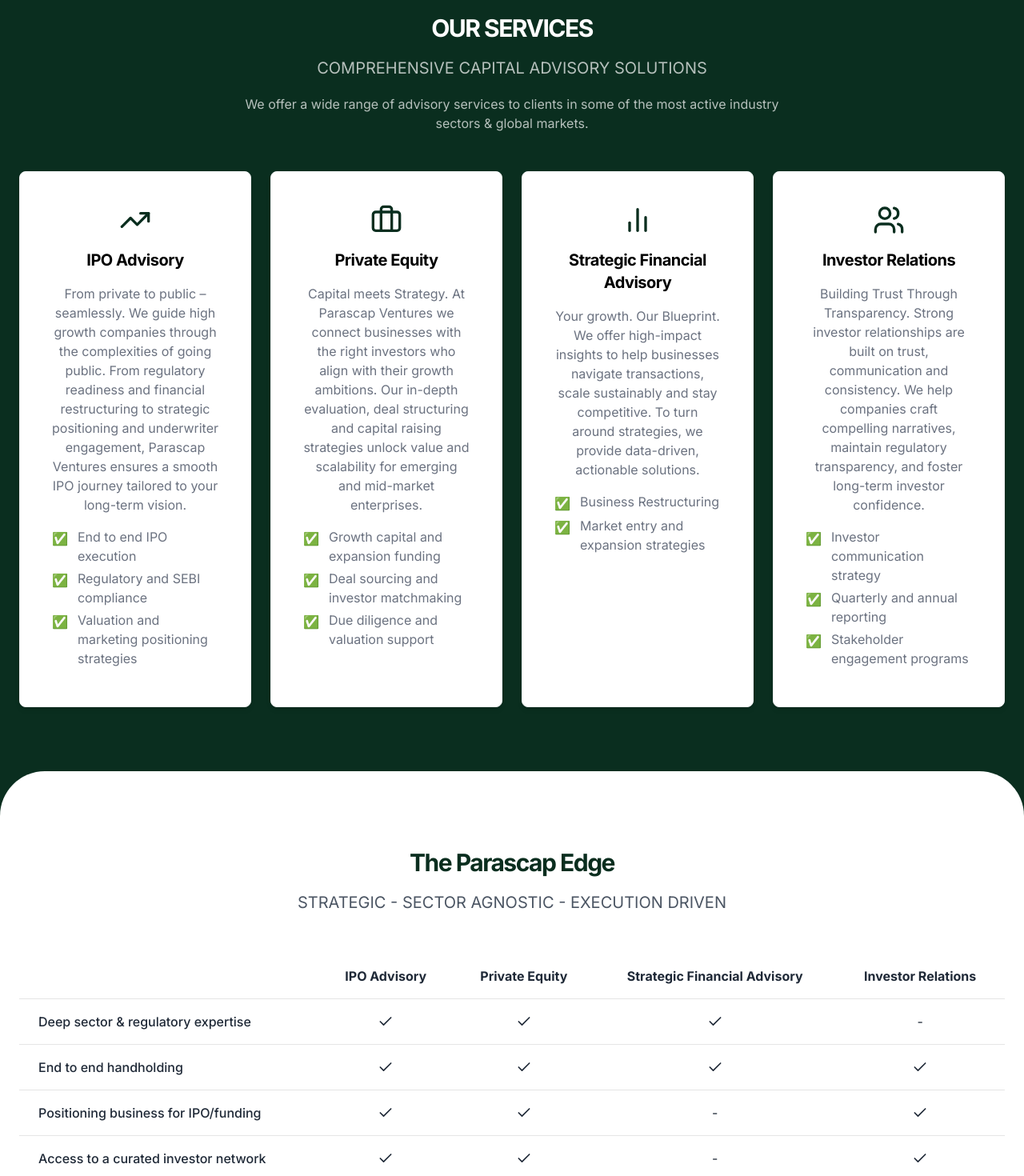
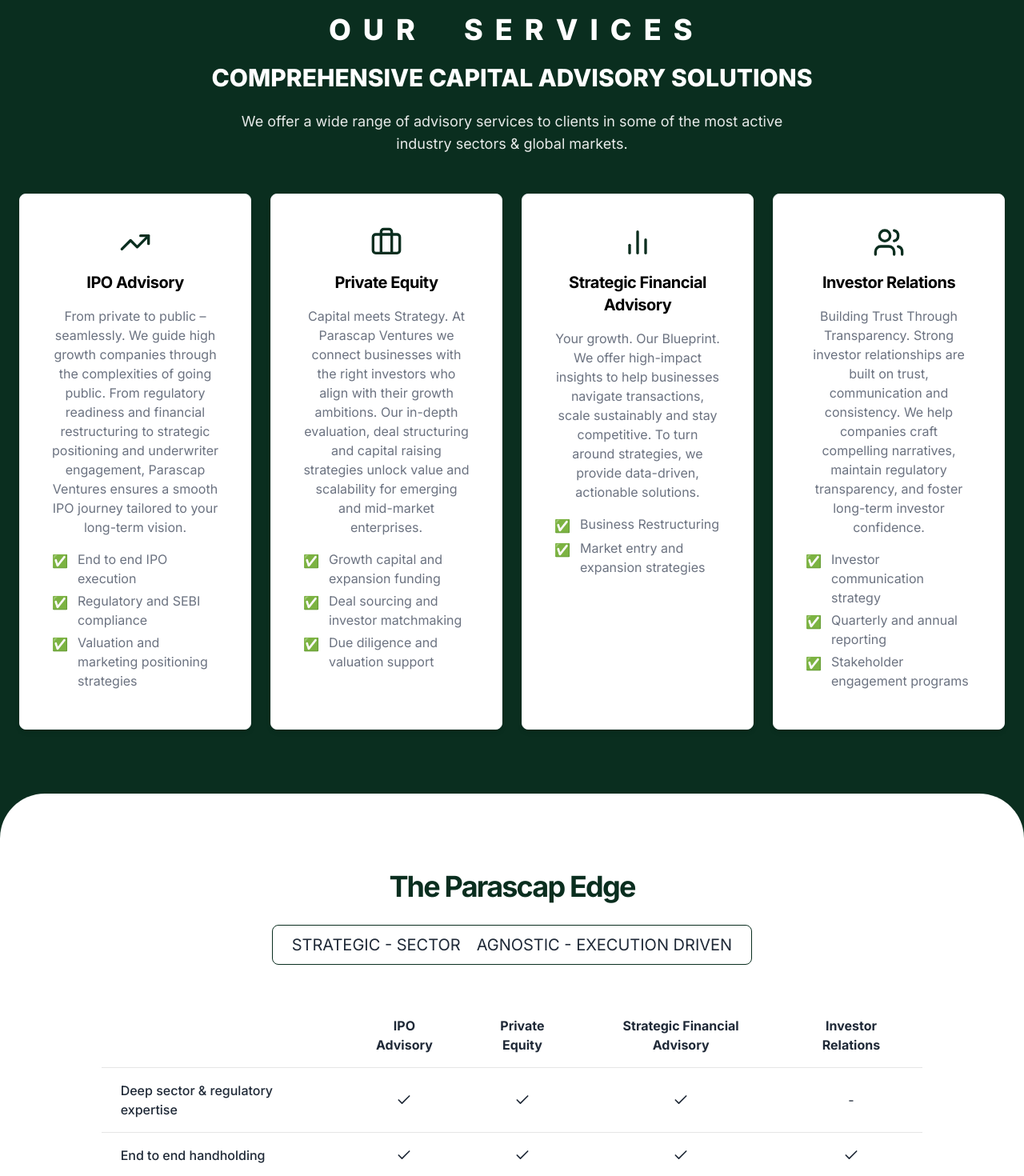
Before and after one commit to nitishjha65/parascap, a Next.js app: page / in a window 1280 px wide. Shown: the part 1760-3230 px from the top of the page at 80% size. Built offline with nearby package versions, Linux system fonts and the light colour scheme.

Commit message:
font sizes and bold

```diff
--- a/app/about/page.tsx
+++ b/app/about/page.tsx
@@ -128,11 +128,20 @@ export default function AboutPage() {
   return (
     <main className="flex min-h-screen flex-col ">
       {/* Hero Section */}
-      <div className="container mt-10 py-8 md:py-12 px-4 md:px-10">
-        <h1 className="text-3xl md:text-4xl font-bold mb-5">
+      <div className=" mt-5 py-8 md:py-12 px-4 md:px-10 flex flex-col items-center justify-center text-center space-y-4">
+        {/* <h1 className="text-3xl md:text-4xl font-bold mb-5">
           From Strategy To Execution -{" "}
           <span className="text-[#4CAF50] font-semibold">Meet The Team</span>
+        </h1> */}
+        <h1 className="text-3xl md:text-4xl font-bold mb-2">
+          From Strategy To Execution
         </h1>
+
+        <h2>
+          <span className="text-[#4CAF50] text-3xl  font-extrabold">
+            Meet The Team
+          </span>
+        </h2>
         <p className="text-lg text-gray-600 max-w-4xl">
           {`At Parascap Ventures, our team blends deep financial expertise with an
           entrepreneurial mindset. We’re more than advisors-we are strategic
@@ -149,7 +158,7 @@ export default function AboutPage() {
       <div className="bg-[#E7FFC8]">
         {/* Team Section */}
         <section className="w-full py-12 md:py-16 ">
-          <div className="container px-4 md:px-6">
+          <div className=" px-4 md:px-6">
             {/* <h2 className="text-2xl font-bold mb-8 text-center">
               people{" "}
               <span className="text-[#4CAF50] font-semibold">committed </span>to
@@ -371,9 +380,9 @@ export default function AboutPage() {
             <div className="bg-[#E7FFC8]">
               {/* Team Section */}
               <section className="w-full py-12 md:py-16">
-                <div className="container px-4 md:px-6">
-                  <h2 className="text-2xl font-bold mb-8 text-center">
-                    people{" "}
+                <div className=" px-4 md:px-6">
+                  <h2 className=" text-2xl md:text-3xl font-bold mb-8 md:mb-16 text-center">
+                    People{" "}
                     <span className="text-[#4CAF50] font-semibold">
                       committed{" "}
                     </span>
@@ -437,10 +446,16 @@ export default function AboutPage() {
           <div className="">
             <div className="flex flex-col items-center justify-center space-y-4 text-center mb-12">
               <div className="space-y-2">
-                <h2 className="text-3xl font-bold tracking-tighter sm:text-4xl md:text-5xl">
+                {/* <h2 className="text-3xl font-bold tracking-tighter sm:text-4xl md:text-5xl">
                   Our Work
+                </h2> */}
+
+                <h2 className="text-2xl md:text-4xl font-extrabold md:tracking-widest text-white">
+                  {`O U R `} &nbsp;&nbsp;{` W O R K`}
                 </h2>
-                <p className="max-w-[900px] text-gray-300 md:text-xl/relaxed lg:text-base/relaxed xl:text-xl/relaxed">
+                {/* <p className="max-w-[900px] text-gray-300 md:text-xl/relaxed lg:text-base/relaxed xl:text-xl/relaxed">
+                 */}
+                <p className="text-white font-extrabold text-xl md:text-3xl/relaxed lg:text-3xl/relaxed">
                   Featured success stories from our portfolio
                 </p>
               </div>
@@ -499,7 +514,7 @@ export default function AboutPage() {
             </div>
             {/* Industries subsection */}
             <div className="mt-16">
-              <h3 className="text-xl font-bold mb-8 text-center">
+              <h3 className="text-xl md:text-3xl font-bold mb-8 text-center">
                 Some of the clients we are working with
               </h3>
 
@@ -511,12 +526,12 @@ export default function AboutPage() {
 
               <div className="w-full py-12 md:py-16 mt-16 rounded-t-parascaporderRadius bg-parascap-green  ">
                 <div className=" px-4 md:px-6">
-                  <h2 className="text-2xl md:text-3xl font-bold mb-24 text-center ">
+                  <h2 className="text-2xl md:text-4xl md:font-extrabold mb-8 text-center ">
                     Why Partner With Us
                   </h2>
-                  {/* <p className="text-center  text-white/70  mb-12 max-w-3xl mx-auto">
+                  <p className="text-center text-xl md:text-2xl text-white  mb-12 max-w-3xl mx-auto">
                     OUR COMMITMENT TO YOUR SUCCESS IS REFLECTED IN OUR APPROACH.
-                  </p> */}
+                  </p>
 
                   {/* ////////////////////////////////////// */}
                   <div className="flex flex-col md:flex-row justify-between items-center gap-8">
--- a/app/page.tsx
+++ b/app/page.tsx
@@ -253,7 +253,7 @@ export default function Home() {
           <div className="relative top-40 w-full  md:justify-center pointer-events-none hidden md:flex">
             <div
               ref={titleRef}
-              className="text-3xl  text-black font-bold  opacity-0 translate-y-4 transition-all"
+              className="text-4xl  text-black font-bold  opacity-0 translate-y-4 transition-all"
             >
               GROWTH BEGINS WITH CLARITY
             </div>
@@ -315,13 +315,17 @@ export default function Home() {
       <section className="w-full pt-12 pb-6 md:pt-24 md:pb-18 bg-[#0a2e1f] text-white rounded-t-parascaporderRadius mx-auto">
         <div className=" px-4 md:px-6">
           <div className="flex flex-col items-center space-y-4 text-center mb-12">
-            <h2 className="text-3xl font-bold tracking-tighter">
-              OUR SERVICES
+            {/* <h2 className="text-3xl font-bold tracking-tighter"> */}
+            <h2 className="text-2xl md:text-4xl font-extrabold md:tracking-widest text-white">
+              {`O U R `} &nbsp;&nbsp;&nbsp;{`  S E R V I C E S`}
             </h2>
-            <p className="max-w-[700px] text-white/70 md:text-xl/relaxed lg:text-base/relaxed xl:text-xl/relaxed">
+            {/* <p className=" text-white/70 md:text-4xl/relaxed lg:text-4xl/relaxed xl:text-xl/relaxed">
+             */}
+            <p className="text-white font-extrabold text-xl md:text-3xl/relaxed lg:text-3xl/relaxed">
               COMPREHENSIVE CAPITAL ADVISORY SOLUTIONS
             </p>
-            <p className="max-w-[700px] text-white/70">
+            {/* <p className="max-w-[700px] text-white/70"> */}
+            <p className="max-w-[700px] text-white/90 text-base md:text-lg">
               We offer a wide range of advisory services to clients in some of
               the most active industry sectors & global markets.
             </p>
@@ -499,18 +503,20 @@ export default function Home() {
           </div>
         </div>
 
-        <div className="md:px-6 bg-white my-10 md:my-20 text-gray-800 py-12 md:py-24 rounded-t-parascaporderRadius">
-          <div className="flex flex-col items-center space-y-4 text-center mb-12">
-            <h2 className="text-3xl font-bold tracking-tighter text-parascap-green">
+        <div className=" md:px-6 bg-white my-10 md:my-20 text-gray-800 py-12 md:py-24 rounded-t-parascaporderRadius">
+          <div className="flex flex-col items-center space-y-4 text-center mb-12 ">
+            <h2 className="text-3xl md:text-4xl font-bold tracking-tighter text-parascap-green md:mb-3">
               The Parascap Edge
             </h2>
-            <p className="max-w-[700px] text-gray-600 md:text-xl/relaxed lg:text-base/relaxed xl:text-xl/relaxed">
-              STRATEGIC - SECTOR AGNOSTIC - EXECUTION DRIVEN
+            <p className="max-w-[700px] text-gray-800 md:text-xl/relaxed lg:text-base/relaxed xl:text-xl/relaxed border border-parascap-green px-4 md:px-6 py-2 rounded-lg">
+              <span>STRATEGIC - SECTOR</span>
+
+              <span className="ml-5">AGNOSTIC - EXECUTION DRIVEN</span>
             </p>
           </div>
 
           <div className="overflow-x-auto">
-            <table className="w-full border-collapse">
+            <table className="w-full border-collapse md:w-10/12 mx-auto">
               <thead>
                 <tr className="border-b">
                   <th className="py-4 px-6 text-left"></th>
--- a/components/CollaborationHero.tsx
+++ b/components/CollaborationHero.tsx
@@ -86,9 +86,15 @@ export default function CollaborationHero() {
     // <div className="w-full py-12 md:py-16 bg-gray-50 rounded-t-parascaporderRadius">
     <div className="container px-4 md:px-6 mx-auto md:flex flex-col md:flex-row gap-10 items-center">
       <div className="flex-1 flex flex-col justify-center">
-        <h2 className="text-2xl md:text-3xl font-bold mb-6 text-red-600">
+        {/* <h2 className="text-2xl md:text-3xl font-bold mb-6 text-gray-800">
           WE PARTNER WITH PEOPLE, NOT JUST COMPANIES
+        </h2> */}
+        <h2 className="text-2xl md:text-3xl font-bold mb-6 text-gray-800 text-center">
+          WE PARTNER WITH PEOPLE,
+          <br />
+          <span className="block text-center">NOT JUST COMPANIES</span>
         </h2>
+
         <p className="text-gray-600 mb-4">
           We work with high potential companies and visionary founders who are
           rewriting the rules of their industries. At Parascap ventures, we just
```
